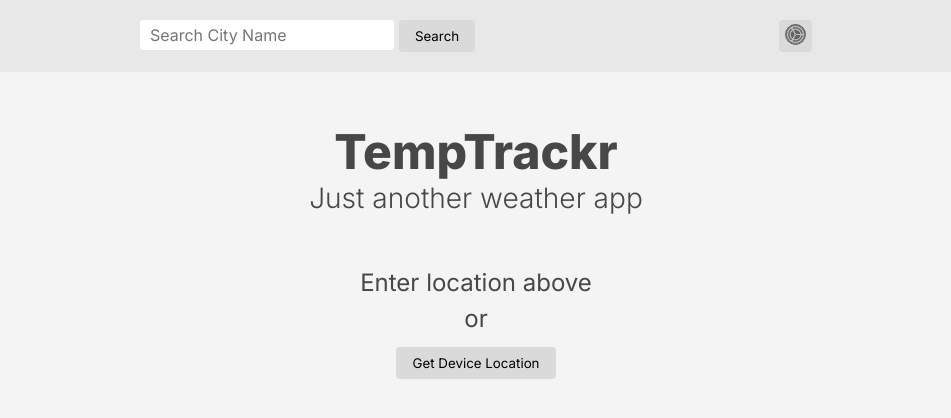
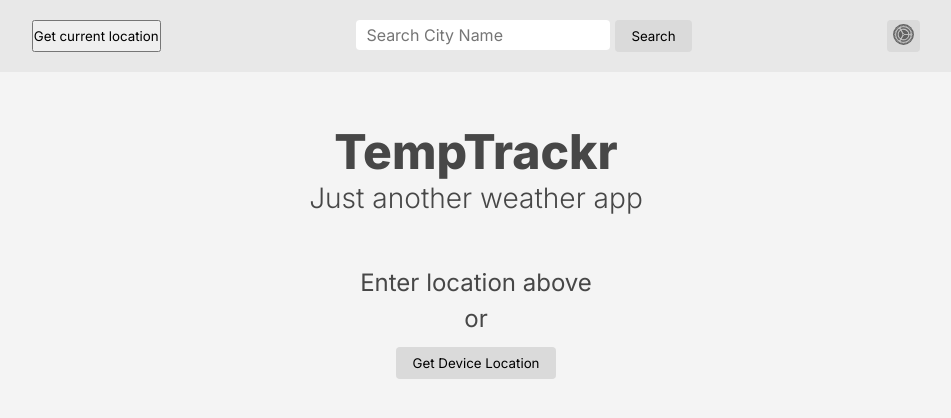
Before and after one commit to mangoPixel1/TempTrackr, a React (Vite) app in the folder temptrackr-app/: page / in a window 1280 px wide. Shown: the top 418 px of the page, without its empty margins (164-1115 px from the left). Built offline with nearby package versions, Linux system fonts and the light colour scheme.

Commit message:
Added get location button to header

```diff
--- a/temptrackr-app/src/components/Header/Header.jsx
+++ b/temptrackr-app/src/components/Header/Header.jsx
@@ -22,6 +22,7 @@ function Header() {
 	const [searchValue, setSearchValue] = useState(""); // current input text value in search bar
 	const [searchSuggestions, setSearchSuggestions] = useState([]); // API location search results
 	const [selectedSearchResult, setSelectedSearchResult] = useState(null); // selected search result
+	const [locationErrorMsg, setLocationErrorMsg] = useState(""); // No error present when string is empty
 
 	const dialogRef = useRef(null);
 
@@ -48,7 +49,7 @@ function Header() {
 					return response.json();
 				})
 				.then(data => {
-					console.log(data.results);
+					//console.log(data.results);
 					setSearchSuggestions(data.results);
 				})
 				.catch(error => console.error(error));
@@ -64,9 +65,23 @@ function Header() {
 		setCoordinates(suggestion.latitude, suggestion.longitude);
 	}
 
+	function handleGetLocationClick() {
+		if (navigator.geolocation) {
+			navigator.geolocation.getCurrentPosition(position => {
+				setCoordinates(position.coords.latitude, position.coords.longitude); // set latitude & latitude values in location context
+			});
+			setLocationErrorMsg(""); // set to empty string to indicate no error present
+		} else {
+			setLocationErrorMsg("Geolocation not supported by this browser");
+		}
+	}
+
 	return (
 		<>
 			<header className={`${classes.headerStyle} ${theme === "dark" ? classes.dark : ""}`}>
+				<button className={`${classes.getLocButton} ${theme === "dark" ? classes.dark : ""}`} onClick={handleGetLocationClick}>
+					Get current location
+				</button>
 				<div className={classes.searchWrapper}>
 					<input className={classes.searchInput} type="text" placeholder="Search City Name" id="location-search-input" value={searchValue} onChange={handleSearchInputChange} />
 					<button className={classes.searchButton} onClick={handleLocationSearch}>
--- a/temptrackr-app/src/components/Weather/DailyWeather.jsx
+++ b/temptrackr-app/src/components/Weather/DailyWeather.jsx
@@ -50,7 +50,7 @@ function DailyWeather() {
 				return response.json();
 			})
 			.then(data => {
-				//console.log(data.daily);
+				console.log(data.daily);
 				setTimes(data.daily.time);
 				setWeatherCodes(data.daily.weather_code);
 				setMaxTemps(data.daily.temperature_2m_max);
--- a/temptrackr-app/src/context/LocationContext.jsx
+++ b/temptrackr-app/src/context/LocationContext.jsx
@@ -33,7 +33,7 @@ function LocationProvider({ children }) {
 					return response.json();
 				})
 				.then(data => {
-					console.log(data);
+					//console.log(data);
 					const county = data.address.county ? data.address.county : null;
 					const city = data.address.city ? data.address.city : null;
 					const town = data.address.town ? data.address.town : null;
```
